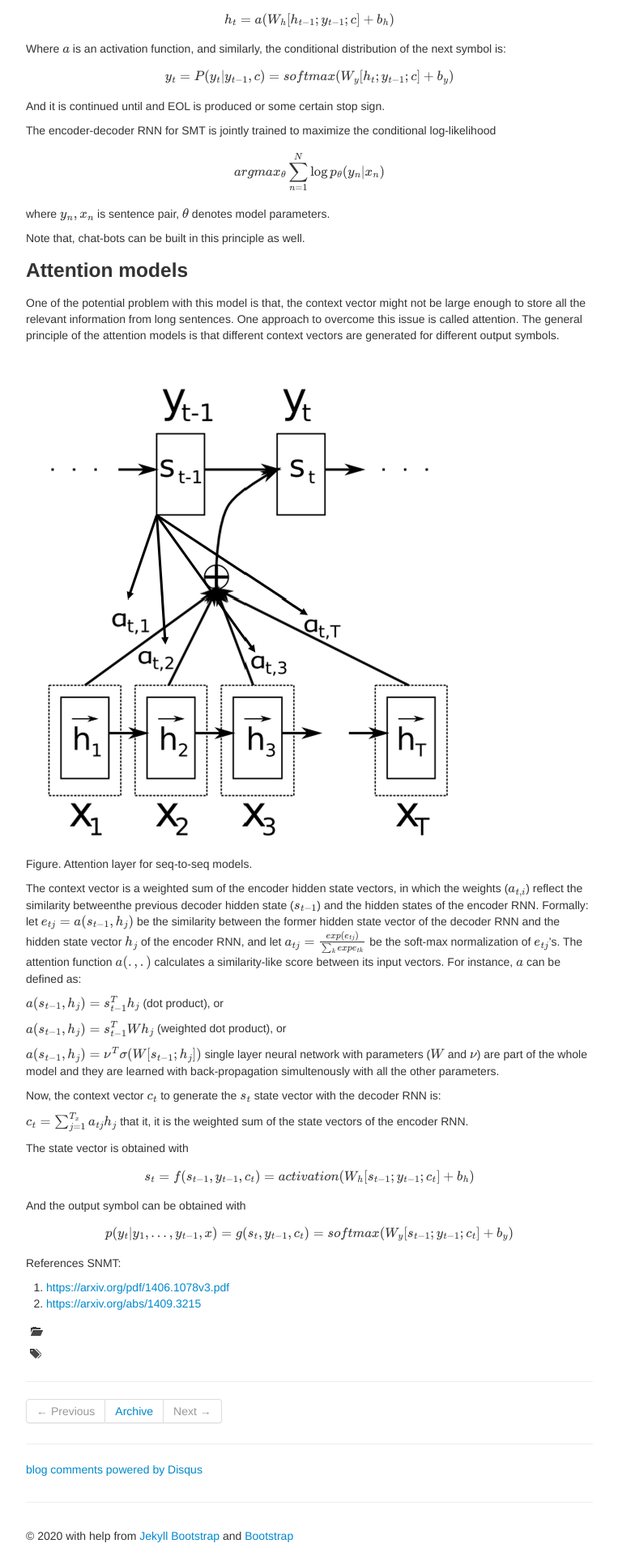
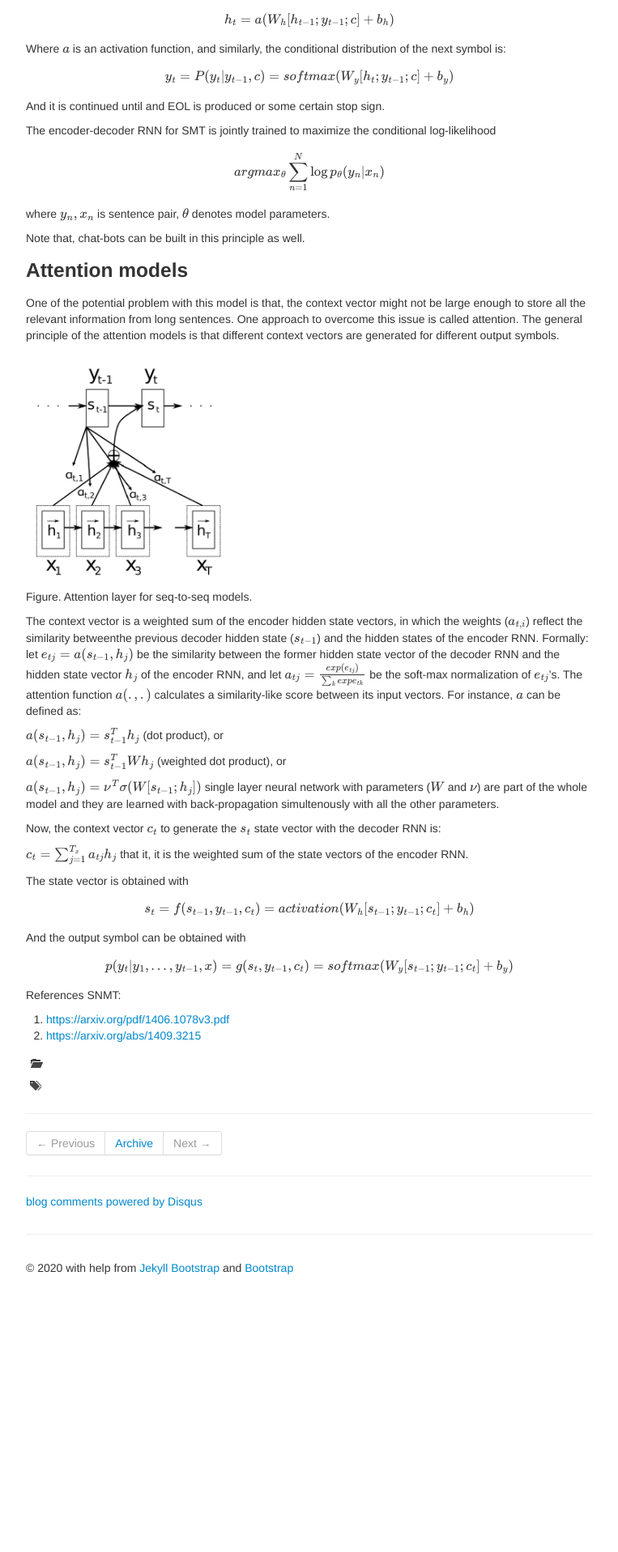
Before and after one commit to kfattila/kfattila.github.io, a Jekyll site: the page built from pages/seq2seq.md, in a window 1280 px wide. Shown: the part 1285-3202 px from the top of the page at 81% size, without its empty margins (258-1021 px from the left). Built offline with Jekyll 4.4.1, drawn with Linux system fonts in a browser that asks for light colours; nearby versions of some CDN libraries; comment, search, counter and statistics services are not loaded; after the commit the page ends 2871 px from its top, so only the background shows below that.

Commit message:
Lec notes

```diff
--- a/pages/seq2seq.md
+++ b/pages/seq2seq.md
@@ -41,7 +41,7 @@ Note that, chat-bots can be built in this principle as well.
 
 One of the potential problem with this model is that, the context vector might not be large enough to store all the relevant information from long sentences. One approach to overcome this issue is called attention. The general principle of the attention models is that different context vectors are generated for different output symbols.
 
-![seq2seq3](./images/seq2seq_3.png)
+<img src="./images/seq2seq_3.png" alt="drawing" width="250"/>
 
 Figure. Attention layer for seq-to-seq models.
 
```
